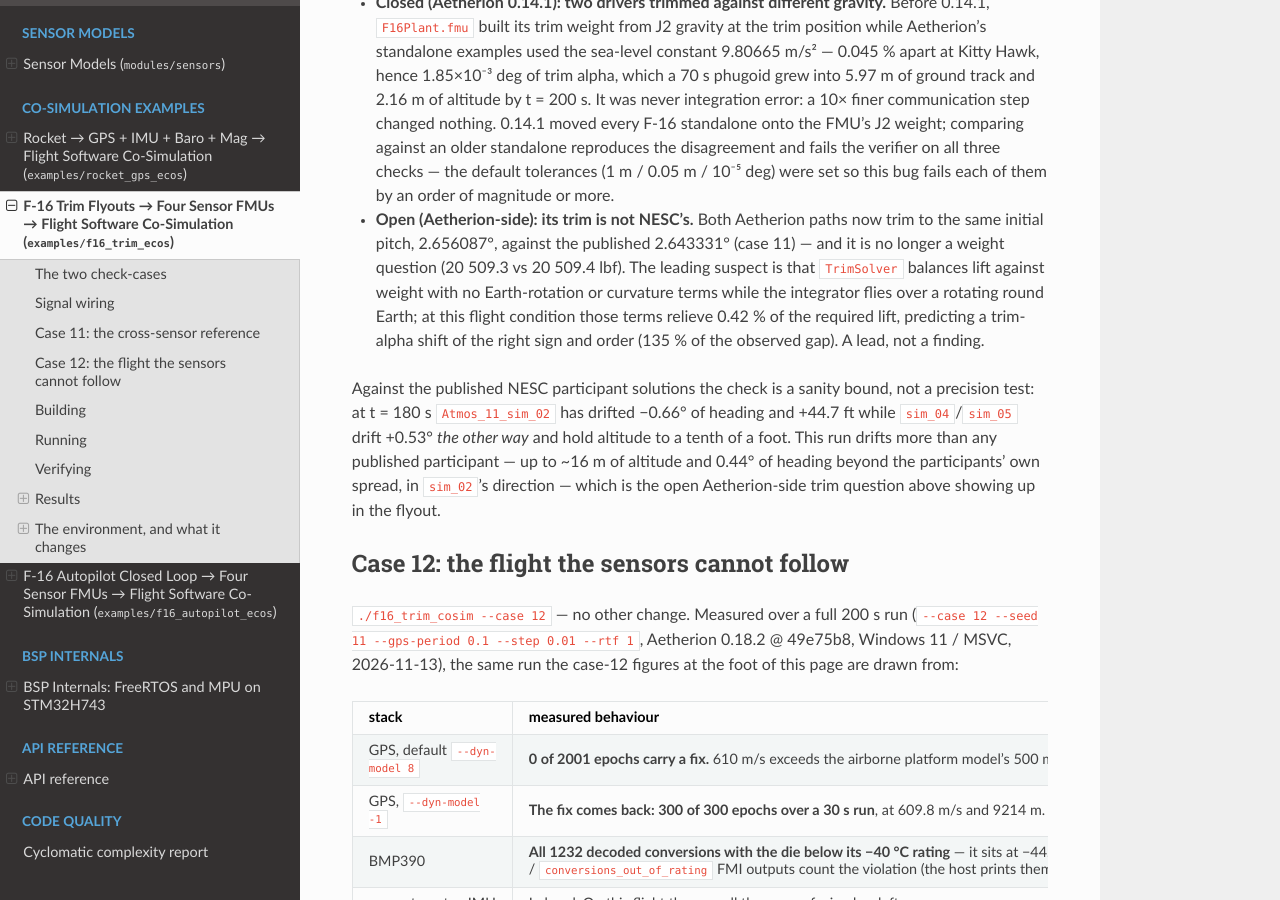
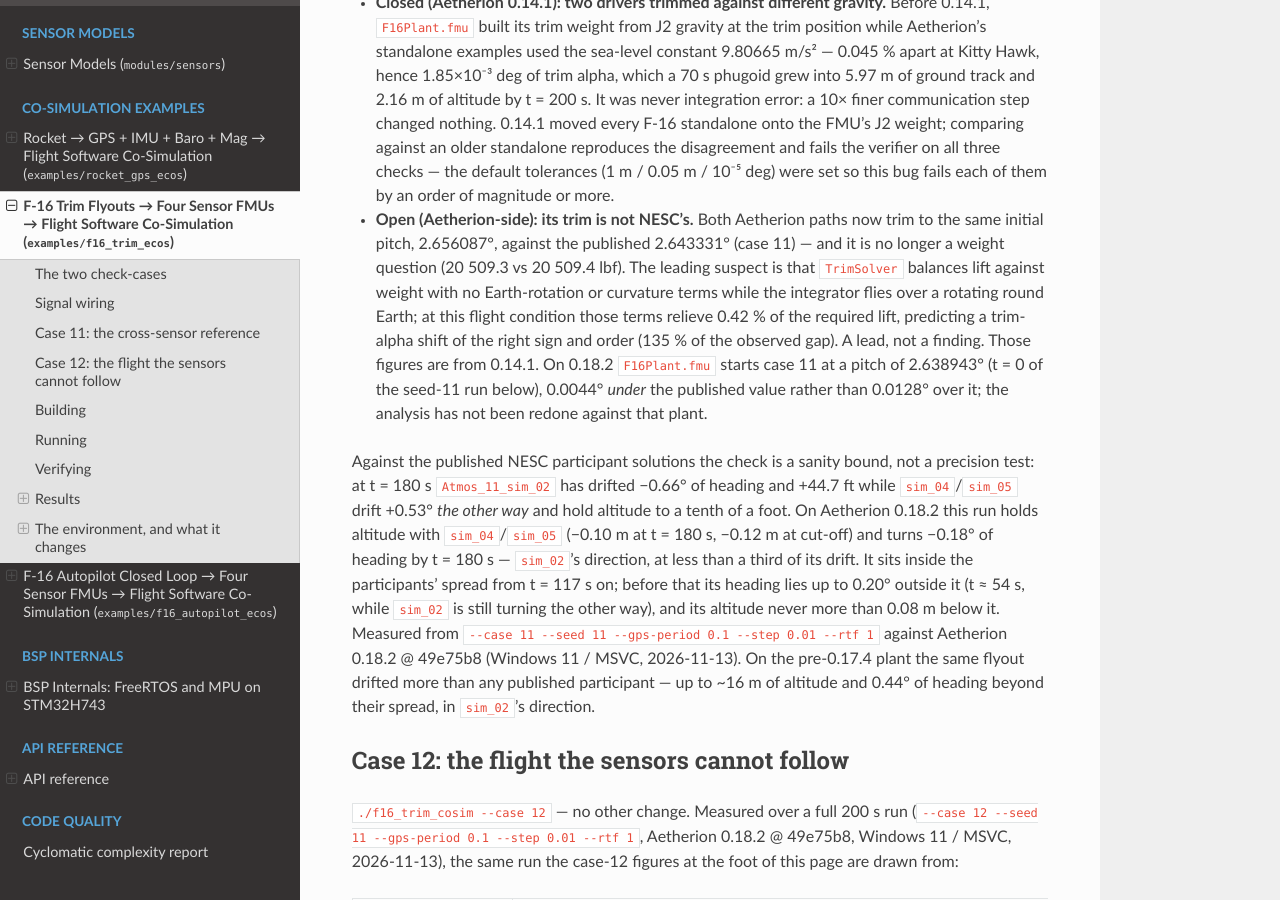
Before and after one commit to onurtuncer/Hemerion, a Sphinx documentation site: the page built from doc/f16_trim_ecos_cosim.rst, in a window 1280 px wide and 900 px high, scrolled down 2822 px. Built offline with Sphinx 7.4.7 and the Read the Docs theme 3.1.0, drawn with Linux system fonts in a browser that asks for light colours; some of the changed text lies outside the part shown.

Commit message:
doc(examples): re-measure the F-16 trim numbers on the 0.18.2 plant
The case-11/12 drift, ground-track, envelope, field and ambient numbers were
from the 0.17.4/0.18.0-era plant with its phugoid. Re-measured from the
seed-11 baseline runs (--seed 11 --gps-period 0.1 --step 0.01 --rtf 1)
against Aetherion 0.18.2 @ 49e75b8 on Windows 11 / MSVC, the same runs
876e4f8 drew the altitude figures from:

- case 11 against NESC: "drifts more than any participant, ~16 m / 0.44 deg"
  no longer holds. The run holds altitude with sim_04/05 (-0.10 m at
  t = 180 s), turns -0.18 deg, and is inside the spread from t = 117 s
  (at most 0.20 deg outside, t ~ 54 s). Old values kept, labelled
  pre-0.17.4.
- case11_nesc_envelope.png (+31.4 m / -1.16 deg) and
  case11_ground_track.png (-369 m -> -138 m) regenerated; both are plant
  truth and decoded fixes, unaffected by the host's pacing.
- field 49.3-49.5 uT -> 48.6 uT at the trim point (WMM2025 sidecar),
  decoded magnitude 47.1-47.4 uT.
- case 12: ambient -45.9 -> -44.4 C; README's BMP390 bullet and the
  phugoid bullet brought to the doc's 0.18.2 table (+218 m / +0.47 deg ->
  -0.44 m / +0.88 deg).
- the trim pitch on 0.18.2 (2.638943 deg case 11, -0.741564 deg case 12) is
  recorded beside the 0.14.1 analysis, which is not redone.
- TODO.md: dated 2026-11-13 notes; history not overwritten.

Co-Authored-By: Claude Opus 5.5 <noreply@anthropic.com>

```diff
--- a/doc/f16_trim_ecos_cosim.rst
+++ b/doc/f16_trim_ecos_cosim.rst
@@ -77,7 +77,8 @@ rather than a second example:
      - GPS / baro / mag
      - **everything in band, all 200 s** — 2001 of 2001 GPS epochs carry a
        fix, the barometer is squarely in band, 36° N gives the magnetometer a strong,
-       near-constant field (49.3–49.5 µT)
+       near-constant field (48.6 µT at the trim point, WMM2025; the decoded
+       magnitude, which carries the part's own errors, holds 47.1–47.4 µT)
    * - ``12``
      - 30 013 ft, 2000 ft/s TAS, Mach 2.01
      - GPS / baro
@@ -125,7 +126,7 @@ than the WMM and what that costs at this site.
 **The magnetometer's die temperature is ambient air** (``out.T_K`` through a
 Kelvin→Celsius modifier) — near enough for a part whose temperature channel
 quantizes at 0.8 °C, but it matters on case 12, where ambient at 30 013 ft is
-−45.9 °C and the part is rated to −40 °C (see below).
+−44.4 °C and the part is rated to −40 °C (see below).
 
 Case 11: the cross-sensor reference
 -----------------------------------
@@ -172,15 +173,27 @@ Two findings this comparison surfaced, one closed and one open:
   with no Earth-rotation or curvature terms while the integrator flies over a
   rotating round Earth; at this flight condition those terms relieve 0.42 %
   of the required lift, predicting a trim-alpha shift of the right sign and
-  order (135 % of the observed gap). A lead, not a finding.
+  order (135 % of the observed gap). A lead, not a finding. Those figures
+  are from 0.14.1. On 0.18.2 ``F16Plant.fmu`` starts case 11 at a pitch of
+  2.638943° (t = 0 of the seed-11 run below), 0.0044° *under* the published
+  value rather than 0.0128° over it; the analysis has not been redone
+  against that plant.
 
 Against the published NESC participant solutions the check is a sanity bound,
 not a precision test: at t = 180 s ``Atmos_11_sim_02`` has drifted −0.66° of
 heading and +44.7 ft while ``sim_04``/``sim_05`` drift +0.53° *the other way*
-and hold altitude to a tenth of a foot. This run drifts more than any
-published participant — up to ~16 m of altitude and 0.44° of heading beyond
-the participants' own spread, in ``sim_02``'s direction — which is the open
-Aetherion-side trim question above showing up in the flyout.
+and hold altitude to a tenth of a foot. On Aetherion 0.18.2 this run holds
+altitude with ``sim_04``/``sim_05`` (−0.10 m at t = 180 s, −0.12 m at
+cut-off) and turns −0.18° of heading by t = 180 s — ``sim_02``'s direction,
+at less than a third of its drift. It sits inside the participants' spread
+from t = 117 s on; before that its heading lies up to 0.20° outside it
+(t ≈ 54 s, while ``sim_02`` is still turning the other way), and its
+altitude never more than 0.08 m below it. Measured from
+``--case 11 --seed 11 --gps-period 0.1 --step 0.01 --rtf 1`` against
+Aetherion 0.18.2 @ 49e75b8 (Windows 11 / MSVC, 2026-11-13). On the
+pre-0.17.4 plant the same flyout drifted more than any published
+participant — up to ~16 m of altitude and 0.44° of heading beyond their
+spread, in ``sim_02``'s direction.
 
 Case 12: the flight the sensors cannot follow
 ---------------------------------------------
@@ -391,10 +404,14 @@ Check-case 11: the cross-sensor reference
 
    The right panel is the same flight with the commanded heading rotated out:
    cross-track departure in metres against kilometres flown. The aircraft is
-   asked to hold 45° and the phugoid turns it, reaching **−369 m by cut-off**
-   — and *this* is the quantity the published participants disagree about. It
-   is also the scale at which the receiver's error is finally visible as what
-   it is: a metre-scale scatter about a track that departs by hundreds.
+   asked to hold 45° and does not quite, reaching **−138 m by cut-off**
+   (−369 m on the pre-0.17.4 plant, whose phugoid turned it further) — and
+   *this* is the quantity the published
+   participants disagree about. It is also the scale at which the receiver's
+   error is finally visible as what it is: a metre-scale scatter about a
+   track that departs by more than a hundred. Drawn from
+   ``--case 11 --seed 11 --gps-period 0.1 --step 0.01 --rtf 1`` against
+   Aetherion 0.18.2 @ 49e75b8, on Windows 11 / MSVC, 2026-11-13.
 
 .. figure:: _static/f16_trim_ecos/case11_altitude_consistency.png
    :width: 100%
@@ -549,7 +566,7 @@ Check-case 11: the cross-sensor reference
 
 .. figure:: _static/f16_trim_ecos/case11_nesc_envelope.png
    :width: 100%
-   :alt: Altitude and yaw against time with the published participants drawn as three dashed lines and the spread between them shaded, this run's trace outside the band on both panels, and a marker at t=180 s past which only one reference continues
+   :alt: Altitude and yaw against time with the published participants drawn as three dashed lines and the spread between them shaded, this run's altitude on the band's lower edge with sim_04 and sim_05, its yaw below the band early and inside it from about t=117 s, and a marker at t=180 s past which only one reference continues
 
    This run against the published participant solutions — a sanity bound, not
    a precision test, and the figure is drawn to make that unmistakable. The
@@ -557,12 +574,18 @@ Check-case 11: the cross-sensor reference
    narrow the participants agree and a deviation means something, and where it
    is wide they do not and it does not.
 
-   On altitude the band is wide by t = 100 s, and this run sits above it,
-   drifting +31.4 m through its phugoid where ``sim_04`` and ``sim_05`` hold
-   altitude to a tenth of a foot. On heading the participants disagree about
-   the *direction* of the drift, and this run turns −1.16° — ``sim_02``'s way,
-   past ``sim_02``. Both are the open Aetherion-side trim question of the case
-   sections above, showing up in the flyout.
+   On altitude the band is wide by t = 100 s only because ``sim_02`` climbs
+   (+13.6 m by t = 180 s); this run holds altitude with ``sim_04`` and
+   ``sim_05``, −0.10 m at t = 180 s against their +0.03 / −0.02 m. On heading
+   the participants disagree about the *direction* of the drift, and this run
+   turns −0.18° by t = 180 s — ``sim_02``'s way, but inside the spread from
+   t = 117 s on; before that it sits up to 0.20° below the band (t ≈ 54 s),
+   while ``sim_02`` is still turning positive. Drawn from
+   ``--case 11 --seed 11 --gps-period 0.1 --step 0.01 --rtf 1`` against
+   Aetherion 0.18.2 @ 49e75b8, on Windows 11 / MSVC, 2026-11-13: the figure is
+   plant truth only, so the host's pacing does not enter it. On the
+   pre-0.17.4 plant this run sat above the altitude band, drifting +31.4 m
+   through its phugoid, and turned −1.16°, past ``sim_02``.
 
    The band stops before the plot does, and is marked where it stops. Only
    ``sim_02`` reaches t = 200 s; a verifier that compares nothing but the times
```
Also changed, not shown: other parts of doc/f16_trim_ecos_cosim.rst (+1 -1 lines), TODO.md (+17 -0 lines), doc/_static/f16_trim_ecos/case11_ground_track.png, doc/_static/f16_trim_ecos/case11_nesc_envelope.png, examples/f16_trim_ecos/README.md.
